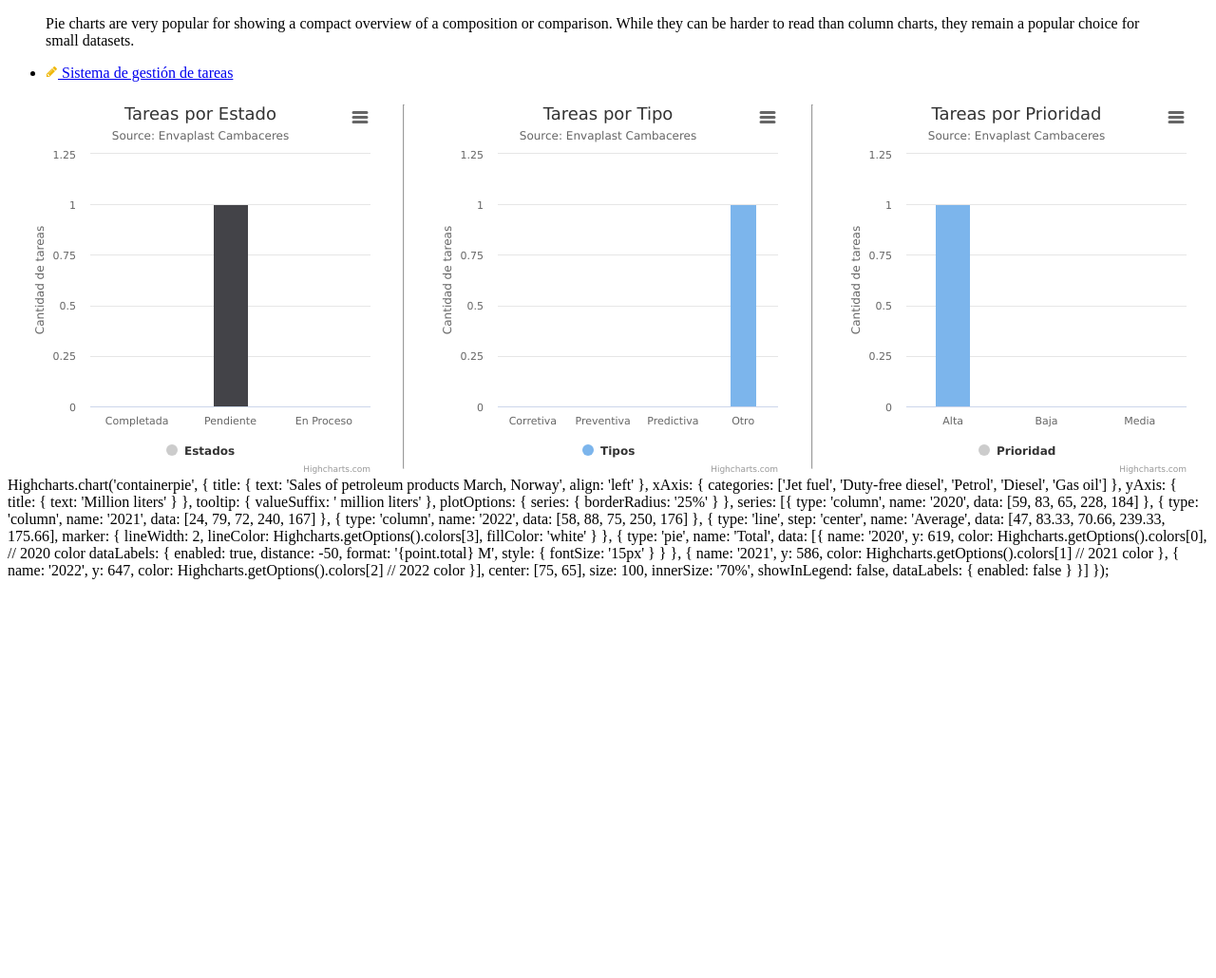
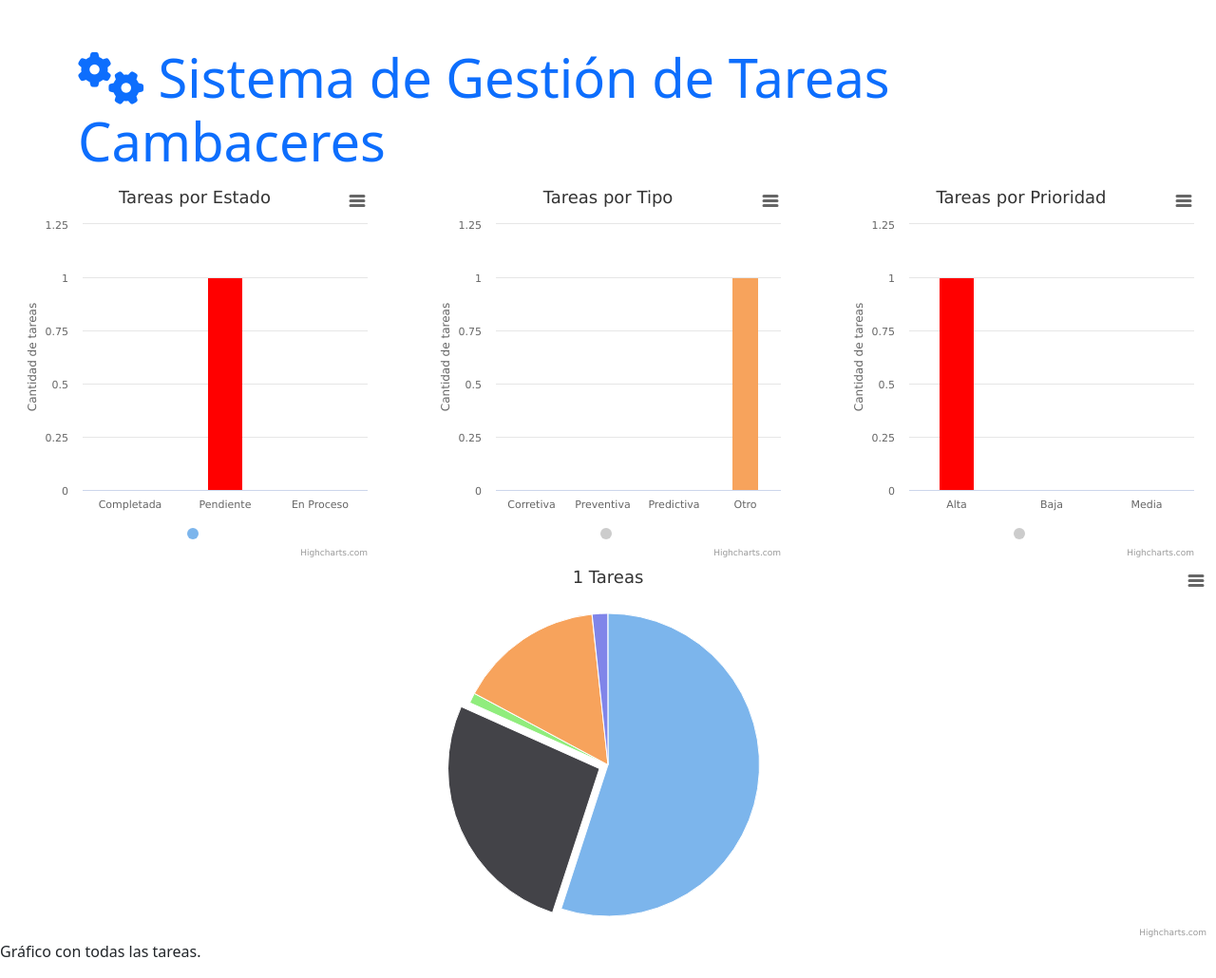
Before and after one commit to nestormarlier/Tareas, a Django app: page / in a window 1280 px wide. Shown: the whole page at 95% size. Before the commit the page ends 610 px from the top, so only its background shows below. Run offline with Django 4.2, Linux system fonts and the light colour scheme; tables that the repository leaves empty hold one stand-in row (values such as "Sample post").

Commit message:
grafico de barras con datos y colores

```diff
--- a/tareas/views.py
+++ b/tareas/views.py
@@ -9,6 +9,7 @@ from django.db import models
 def tarea_x_estado(request):
 
     tareas = Task.objects.all()
+    total_tareas = tareas.count()
 
     tareas_completadas = tareas.filter(state = "COMPLETADA")
     tareas_pendientes = tareas.filter(state = "PENDIENTE")
@@ -43,6 +44,7 @@ def tarea_x_estado(request):
     total_por_prioridad = [total_alta,total_media,total_baja]
 
     return render(request, 'tareas/graficos.html', {
+        'total_tareas': total_tareas,
         'totales_por_estado': total_por_estado,
         'totales_por_tipo': total_por_tipo,
         'totales_por_prioridad': total_por_prioridad
--- a/templates/tareas/graficos.html
+++ b/templates/tareas/graficos.html
@@ -2,31 +2,27 @@
 <!DOCTYPE html>
 <html>
 <head>
+    <meta charset="UTF-8">
+    <meta name="viewport" content="width=device-width, initial-scale=1.0">
     <title>Gráfico de Tareas</title>
     <script src="https://code.highcharts.com/highcharts.js"></script>
     <script src="https://code.highcharts.com/modules/exporting.js"></script>
-    <script src="https://code.highcharts.com/modules/export-data.js"></script>
     <script src="https://code.highcharts.com/modules/accessibility.js"></script>
 
-    <figure class="highcharts-figure">
-        <div id="containerpie"></div>
-        <p class="highcharts-description">
-            Pie charts are very popular for showing a compact overview of a
-            composition or comparison. While they can be harder to read than
-            column charts, they remain a popular choice for small datasets.
-        </p>
-    </figure>
+    <script src="https://code.highcharts.com/modules/export-data.js"></script>
+
+    <!-- Incluye los archivos CSS de Bootstrap -->
+    <link href="https://cdn.jsdelivr.net/npm/bootstrap@5.3.0/dist/css/bootstrap.min.css" rel="stylesheet">
+    <!-- Incluye los archivos CSS de Font Awesome -->
+    <link rel="stylesheet" href="https://cdnjs.cloudflare.com/ajax/libs/font-awesome/6.0.0/css/all.min.css">
 </head>
 <body>
-    <div>
-        <ul class="object-tools">
-            <li>
-                <a href="{% url 'admin:index' %}" class="addlink">
-                    <img src="{% static 'admin/img/icon-changelink.svg' %}" alt="Redirigir a Otra Página">
-                    Sistema de gestión de tareas
+    <div class="container mt-5">
+        <a href="{% url 'admin:index' %}" class="text-decoration-none">
+            <h1 class="display-4">
+                <i class="fas fa-cogs text-primary"></i> Sistema de Gestión de Tareas Cambaceres
+            </h1>
         </a>
-            </li>
-        </ul>
     </div>
     <style>
         .chart-container {
@@ -53,7 +49,7 @@
                 },
                 subtitle: {
                     text:
-                        'Source: Envaplast Cambaceres',
+                        '',
                     align: 'center'
                 },
                 xAxis: {
@@ -70,19 +66,33 @@
                     }
                 },
                 tooltip: {
-                    valueSuffix: ' (UNIDAD)'
+                    valueSuffix: ' Tareas'
                 },
                 plotOptions: {
                     column: {
                         pointPadding: 0.2,
                         borderWidth: 0,
-                        colorByPoint: true
+                        {% comment %} colorBycoloPoint: true {% endcomment %}
                     }
                 },
+
                 series: [
                     {
-                        name: 'Estados',
-                        data: {{ totales_por_estado }}
+                        name: '',
+                        data: [{
+                            name: 'Point 1',
+                            color: '#00FF00',
+                            y: {{totales_por_estado.0}}
+                        }, {
+                            name: 'Point 2',
+                            color: 'red',
+                            y: {{totales_por_estado.1}}
+                        },
+                        {
+                            name: 'Point 2',
+                            color: 'yellow',
+                            y: {{totales_por_estado.2}}
+                        }],
                     }
                 ]
             });
@@ -104,14 +114,14 @@
                 },
                 subtitle: {
                     text:
-                        'Source: Envaplast Cambaceres',
+                        '',
                     align: 'center'
                 },
                 xAxis: {
                     categories: ['Corretiva', 'Preventiva', 'Predictiva', 'Otro'],
                     crosshair: true,
                     accessibility: {
-                        description: 'Tipos'
+                        description: ''
                     }
                 },
                 yAxis: {
@@ -121,18 +131,18 @@
                     }
                 },
                 tooltip: {
-                    valueSuffix: ' (UNIDAD)'
+                    valueSuffix: ' Tareas'
                 },
                 plotOptions: {
                     column: {
                         pointPadding: 0.2,
                         borderWidth: 0,
-                        colorByPoint: false
+                        colorByPoint: true
                     }
                 },
                 series: [
                     {
-                        name: 'Tipos',
+                        name: '',
                         data: {{ totales_por_tipo }}
                     }
                 ]
@@ -155,14 +165,14 @@
             },
             subtitle: {
                 text:
-                    'Source: Envaplast Cambaceres',
+                    '',
                 align: 'center'
             },
             xAxis: {
                 categories: ['Alta', 'Baja', 'Media'],
                 crosshair: true,
                 accessibility: {
-                    description: 'Tipos'
+                    description: ''
                 }
             },
             yAxis: {
@@ -172,7 +182,7 @@
                 }
             },
             tooltip: {
-                valueSuffix: ' (UNIDAD)'
+                valueSuffix: ' Tareas'
             },
             plotOptions: {
                 column: {
@@ -183,8 +193,21 @@
             },
             series: [
                 {
-                    name: 'Prioridad',
-                    data: {{ totales_por_prioridad }}
+                    name: '',
+                    data: [{
+                        name: 'Point 1',
+                        color: 'red',
+                        y: {{totales_por_prioridad.0}}
+                    }, {
+                        name: 'Point 2',
+                        color: '#00FF00',
+                        y: {{totales_por_prioridad.1}}
+                    },
+                    {
+                        name: 'Point 2',
+                        color: 'yellow',
+                        y: {{totales_por_prioridad.2}}
+                    }],
                 }
             ]
             });
@@ -194,83 +217,83 @@
     </div>
 
     <! CONTENEDOR GRAFICOS PIE  -->
-        <scrip>
+    <figure class="highcharts-figure">
+        <div id="containerpie"></div>
+        <p class="highcharts-description">
+            Gráfico con todas las tareas.
+        </p>
+    </figure>
+    <script>
         Highcharts.chart('containerpie', {
+            chart: {
+                type: 'pie'
+            },
             title: {
-                    text: 'Sales of petroleum products March, Norway',
-                    align: 'left'
-                },
-                xAxis: {
-                    categories: ['Jet fuel', 'Duty-free diesel', 'Petrol', 'Diesel', 'Gas oil']
-                },
-                yAxis: {
-                    title: {
-                        text: 'Million liters'
-                    }
+                text: {{total_tareas}} +' Tareas'
             },
             tooltip: {
-                    valueSuffix: ' million liters'
+                valueSuffix: '%'
+            },
+            subtitle: {
+                text:
+                ''
             },
             plotOptions: {
                 series: {
-                        borderRadius: '25%'
+                    allowPointSelect: true,
+                    cursor: 'pointer',
+                    dataLabels: [{
+                        enabled: true,
+                        distance: 20
+                    }, {
+                        enabled: true,
+                        distance: -40,
+                        format: '{point.percentage:.1f}%',
+                        style: {
+                            fontSize: '1.2em',
+                            textOutline: 'none',
+                            opacity: 0.7
+                        },
+                        filter: {
+                            operator: '>',
+                            property: 'percentage',
+                            value: 10
+                        }
+                    }]
                 }
             },
-                series: [{
-                    type: 'column',
-                    name: '2020',
-                    data: [59, 83, 65, 228, 184]
-                }, {
-                    type: 'column',
-                    name: '2021',
-                    data: [24, 79, 72, 240, 167]
-                }, {
-                    type: 'column',
-                    name: '2022',
-                    data: [58, 88, 75, 250, 176]
-                }, {
-                    type: 'line',
-                    step: 'center',
-                    name: 'Average',
-                    data: [47, 83.33, 70.66, 239.33, 175.66],
-                    marker: {
-                        lineWidth: 2,
-                        lineColor: Highcharts.getOptions().colors[3],
-                        fillColor: 'white'
+            series: [
+                {
+                    name: 'Porcentage',
+                    colorByPoint: true,
+                    data: [
+                        {
+                            name: 'Agua',
+                            y: 55.02
+                        },
+                        {
+                            name: 'Fat',
+                            sliced: true,
+                            selected: true,
+                            y: 26.71
+                        },
+                        {
+                            name: 'Carbohydrates',
+                            y: 1.09
+                        },
+                        {
+                            name: 'Protein',
+                            y: 15.5
+                        },
+                        {
+                            name: 'Ash',
+                            y: 1.68
                         }
-                }, {
-                    type: 'pie',
-                    name: 'Total',
-                    data: [{
-                        name: '2020',
-                        y: 619,
-                        color: Highcharts.getOptions().colors[0], // 2020 color
-                        dataLabels: {
-                            enabled: true,
-                            distance: -50,
-                            format: '{point.total} M',
-                            style: {
-                                fontSize: '15px'
+                    ]
                 }
-                        }
-                    }, {
-                        name: '2021',
-                        y: 586,
-                        color: Highcharts.getOptions().colors[1] // 2021 color
-                    }, {
-                        name: '2022',
-                        y: 647,
-                        color: Highcharts.getOptions().colors[2] // 2022 color
-                    }],
-                    center: [75, 65],
-                    size: 100,
-                    innerSize: '70%',
-                    showInLegend: false,
-                    dataLabels: {
-                        enabled: false
-                    }
-                }]
+            ]
         });
     </script>
+    <script src="https://cdn.jsdelivr.net/npm/bootstrap@5.3.0/dist/js/bootstrap.bundle.min.js"></script>
 </body>
 </html>
```
Lines whose indentation alone changed are shown as unchanged.
